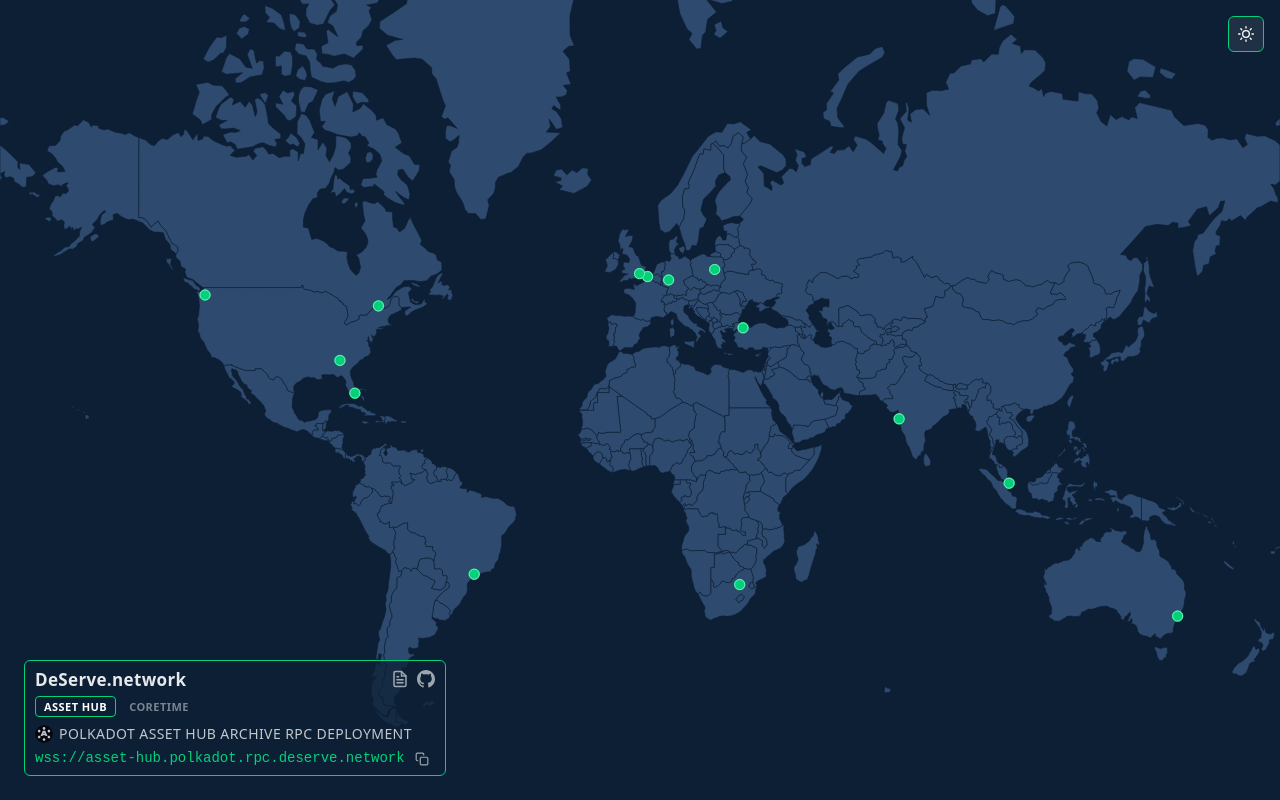
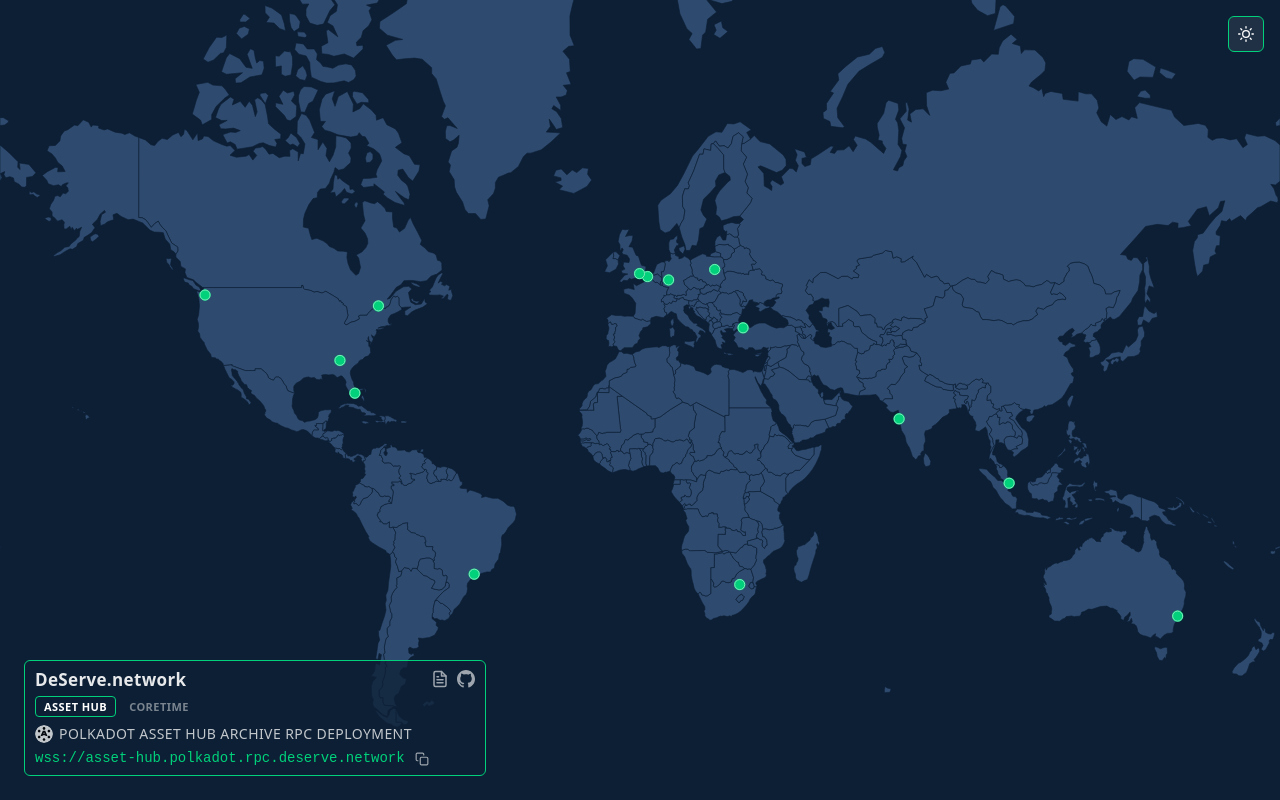
Before and after one commit to helikon-labs/deserve-web, a website built with Vite: page index.html in a window 1280 px wide. Built offline with nearby package versions, Linux system fonts and the light colour scheme; no server answers.

Commit message:
Invert chain icon colors in dark/light modes.

```diff
--- a/src/style/style.css
+++ b/src/style/style.css
@@ -209,7 +209,7 @@ svg {
 }
 
 .info-panel {
-    width: 400px;
+    width: 440px;
     position: absolute;
     bottom: 24px;
     left: 24px;
@@ -317,6 +317,10 @@ svg {
     border-radius: 50%;
 }
 
+[data-theme='dark'] .info-chain-icon svg {
+    filter: invert(1);
+}
+
 .info-endpoint {
     display: flex;
     align-items: center;
```
